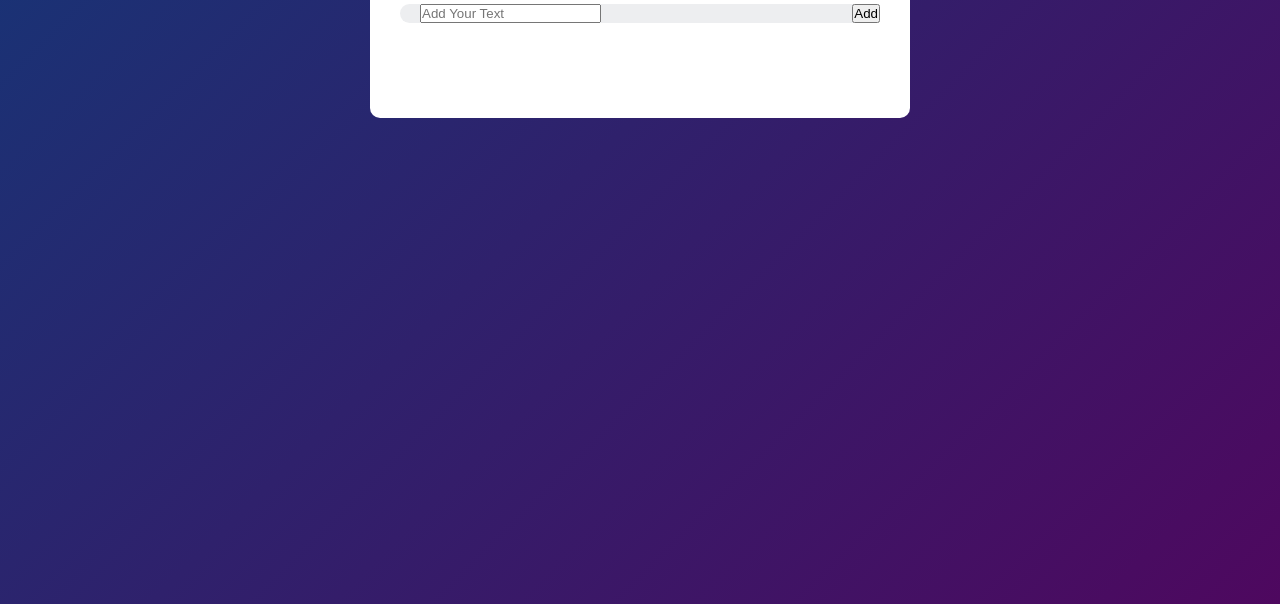
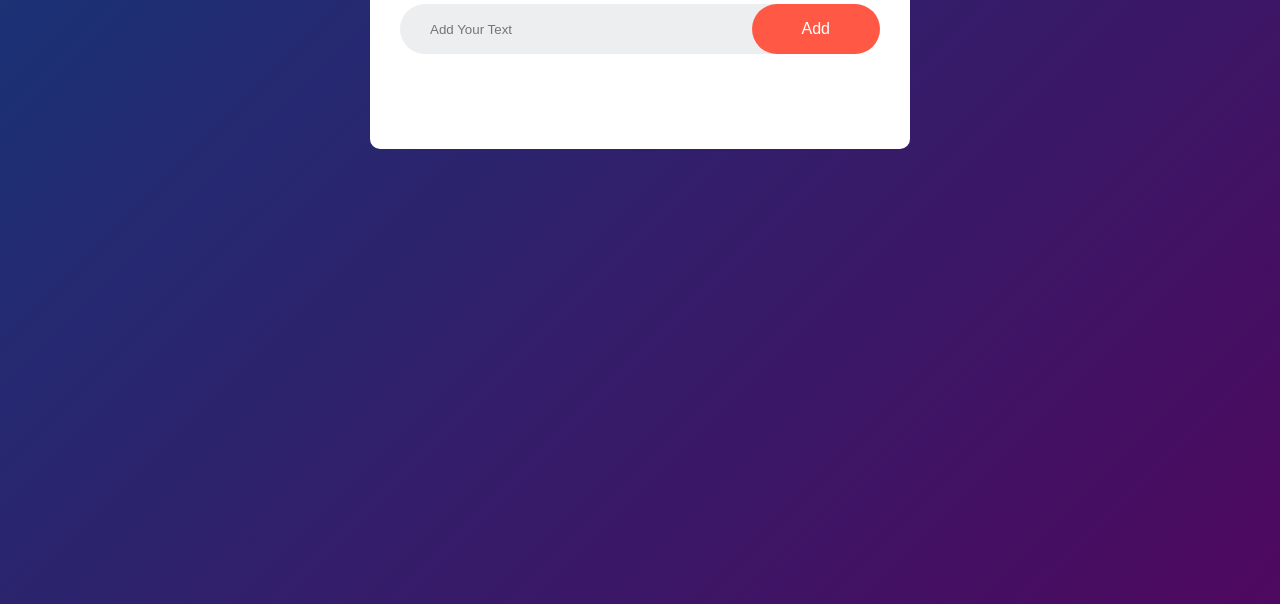
Before and after one commit to HassanEhsani/To-Do-List, a plain HTML site: page index.html in a window 1280 px wide. Shown: the part 196-800 px from the top of the page. Drawn offline with Linux system fonts and the light colour scheme.

Commit message:
i wrote the code in css for button

```diff
--- a/style.css
+++ b/style.css
@@ -38,3 +38,20 @@
     padding-left: 20px;
     margin-bottom: 25px;
 }
+input{
+    flex: 1;
+    border: none;
+    outline: none;
+    background:transparent;
+    padding: 10px;
+}
+button{
+    border: none;
+    outline: none;
+    padding: 16px 50px;
+    background: #ff5945;
+    color: #fff;
+    font-size: 16px;
+    cursor: pointer;
+    border-radius: 40px;
+}
```
